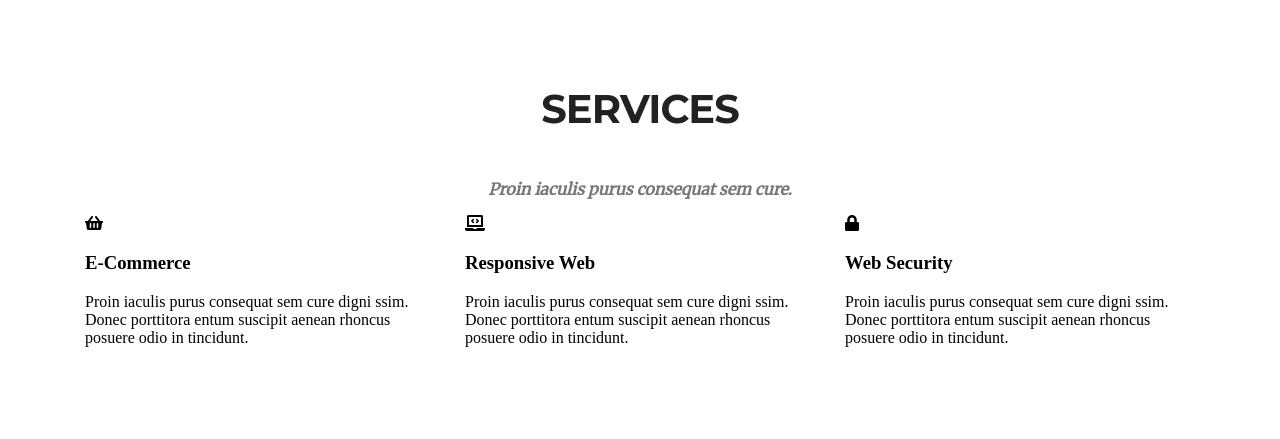
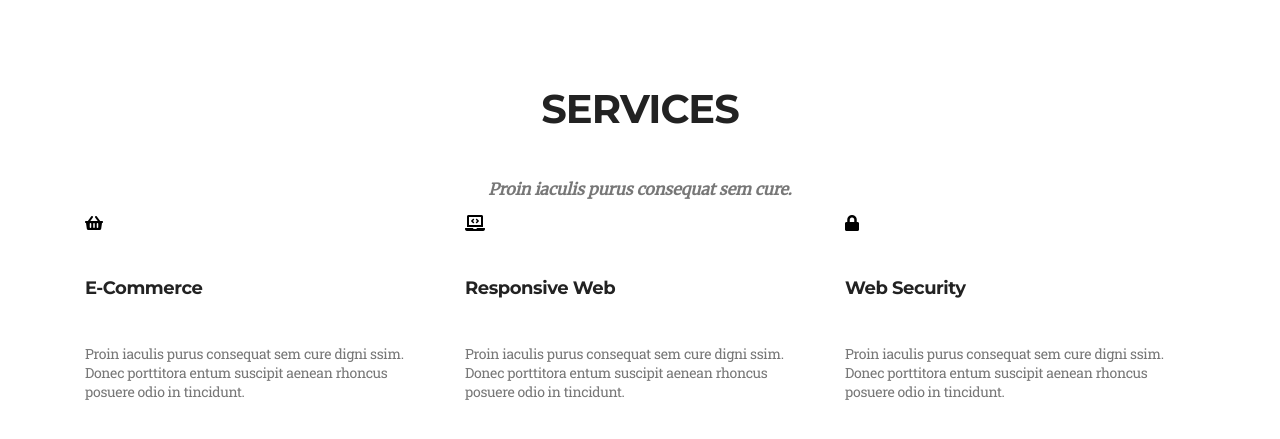
Before and after one commit to TheWizard0f0z/Golden, a website: page index.html in a window 1280 px wide. Shown: the part 822-1261 px from the top of the page. Drawn offline with Linux system fonts and the light colour scheme.

Commit message:
Edit html for services

```diff
--- a/index.html
+++ b/index.html
@@ -45,25 +45,19 @@
                 <h3 class="section-subtitle">Proin iaculis purus consequat sem cure.</h3>
                 <div class="row">
                     <div class="col-md-4 services-inner">
-                        <div class="icon">
-                            <i class="fas fa-shopping-basket"></i>
-                        </div>
-                        <h3>E-Commerce</h3>
-                        <p>Proin iaculis purus consequat sem cure digni ssim. Donec porttitora entum suscipit aenean rhoncus posuere odio in tincidunt.</p>
+                        <i class="fas fa-shopping-basket"></i>
+                        <h3 class="inner-title">E-Commerce</h3>
+                        <p class="inner-description">Proin iaculis purus consequat sem cure digni ssim. Donec porttitora entum suscipit aenean rhoncus posuere odio in tincidunt.</p>
                     </div>
                     <div class="col-md-4 services-inner">
-                        <div class="icon">
-                            <i class="fas fa-laptop-code"></i>
-                        </div>
-                        <h3>Responsive Web</h3>
-                        <p>Proin iaculis purus consequat sem cure digni ssim. Donec porttitora entum suscipit aenean rhoncus posuere odio in tincidunt.</p>
+                        <i class="fas fa-laptop-code"></i>
+                        <h3 class="inner-title">Responsive Web</h3>
+                        <p class="inner-description">Proin iaculis purus consequat sem cure digni ssim. Donec porttitora entum suscipit aenean rhoncus posuere odio in tincidunt.</p>
                     </div>
                     <div class="col-md-4 services-inner">
-                        <div class="icon">
-                            <i class="fas fa-lock"></i>
-                        </div>
-                        <h3>Web Security</h3>
-                        <p>Proin iaculis purus consequat sem cure digni ssim. Donec porttitora entum suscipit aenean rhoncus posuere odio in tincidunt.</p>
+                        <i class="fas fa-lock"></i>
+                        <h3 class="inner-title">Web Security</h3>
+                        <p class="inner-description">Proin iaculis purus consequat sem cure digni ssim. Donec porttitora entum suscipit aenean rhoncus posuere odio in tincidunt.</p>
                     </div>
                 </div>
             </div>
```
